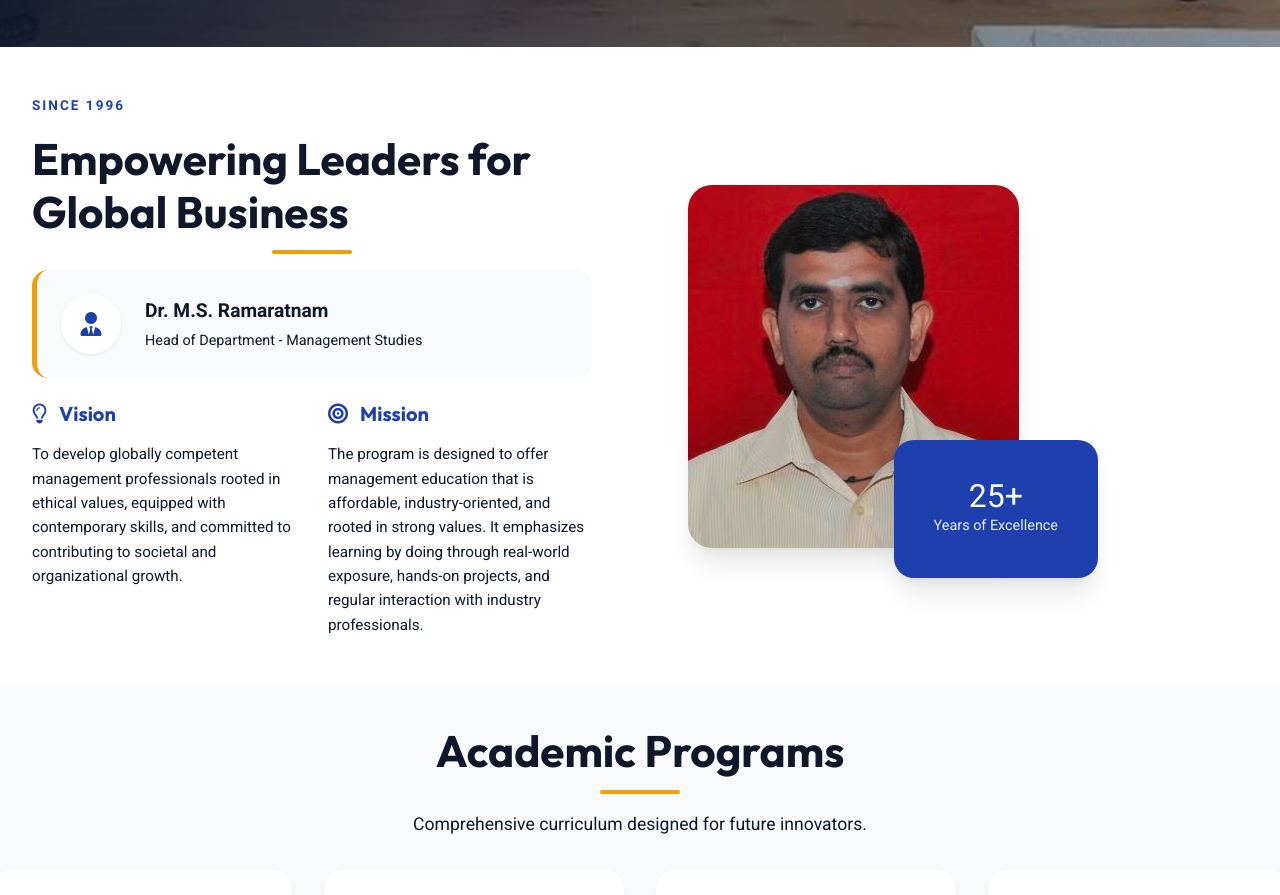
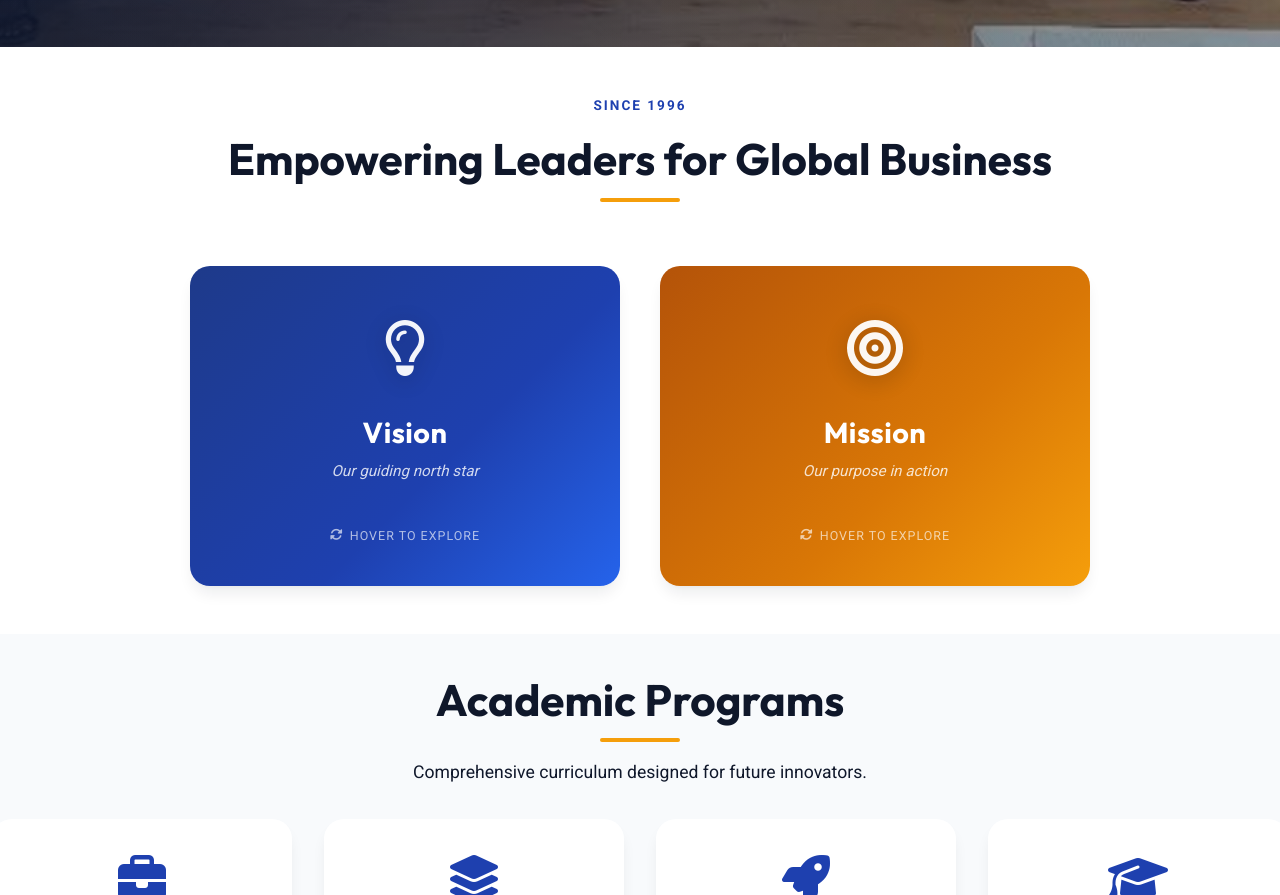
Before and after one commit to ReachskylineNew/mba, a plain HTML site: page index.html in a window 1280 px wide. Shown: the part 885-1780 px from the top of the page. Drawn offline with nearby package versions, Linux system fonts and the light colour scheme.

Commit message:
Updated content

```diff
--- a/index.html
+++ b/index.html
@@ -123,44 +123,53 @@
 
     <!-- About Section -->
     <section class="about" id="about">
-        <div class="container about-responsive-grid">
-            <div class="about-content">
+        <div class="container">
+            <div class="about-content-centered">
                 <div class="section-badge">Since 1996</div>
-                <h2 class="section-title">Empowering Leaders for Global Business</h2>
+                <h2 class="section-title text-center">Empowering Leaders for Global Business</h2>
 
-                <div class="hod-profile-card">
-                    <div class="hod-avatar">
-                        <i class="fa-solid fa-user-tie"></i>
+                <!-- Vision & Mission Flip Cards -->
+                <div class="vm-flip-grid">
+                    <!-- Vision Flip Card -->
+                    <div class="vm-flip-card">
+                        <div class="vm-flip-inner">
+                            <div class="vm-flip-front vm-vision-front">
+                                <div class="vm-icon">
+                                    <i class="fa-regular fa-lightbulb"></i>
+                                </div>
+                                <h3>Vision</h3>
+                                <p class="vm-tagline">Our guiding north star</p>
+                                <div class="vm-flip-hint"><i class="fa-solid fa-rotate"></i> Hover to explore</div>
+                            </div>
+                            <div class="vm-flip-back vm-vision-back">
+                                <div class="vm-icon-back">
+                                    <i class="fa-regular fa-lightbulb"></i>
+                                </div>
+                                <h3>Our Vision</h3>
+                                <p>To develop globally competent management professionals rooted in ethical values, equipped with contemporary skills, and committed to contributing to societal and organizational growth.</p>
+                            </div>
+                        </div>
                     </div>
-                    <div class="hod-details">
-                        <strong>Dr. M.S. Ramaratnam</strong>
-                        <span>Head of Department - Management Studies</span>
-                    </div>
-                </div>
 
-                <div class="strategy-grid">
-                    <div class="strategy-item">
-                        <h3><i class="fa-regular fa-lightbulb"></i> Vision</h3>
-                        <p>To develop globally competent management professionals rooted in ethical values, equipped
-                            with contemporary skills, and committed to contributing to societal and organizational
-                            growth.</p>
-                    </div>
-                    <div class="strategy-item">
-                        <h3><i class="fa-solid fa-bullseye"></i> Mission</h3>
-                        <p>The program is designed to offer management education that is affordable, industry-oriented,
-                            and rooted in strong values. It emphasizes learning by doing through real-world exposure,
-                            hands-on projects, and regular interaction with industry professionals.</p>
-                    </div>
-                </div>
-            </div>
-
-            <div class="about-visual">
-                <div class="img-wrapper">
-                    <img src="assets/images/mba-hod.png" alt="Faculty of Management Studies Excellence"
-                        class="main-img">
-                    <div class="stat-card">
-                        <span class="stat-number">25+</span>
-                        <span class="stat-label">Years of Excellence</span>
+                    <!-- Mission Flip Card -->
+                    <div class="vm-flip-card">
+                        <div class="vm-flip-inner">
+                            <div class="vm-flip-front vm-mission-front">
+                                <div class="vm-icon">
+                                    <i class="fa-solid fa-bullseye"></i>
+                                </div>
+                                <h3>Mission</h3>
+                                <p class="vm-tagline">Our purpose in action</p>
+                                <div class="vm-flip-hint"><i class="fa-solid fa-rotate"></i> Hover to explore</div>
+                            </div>
+                            <div class="vm-flip-back vm-mission-back">
+                                <div class="vm-icon-back">
+                                    <i class="fa-solid fa-bullseye"></i>
+                                </div>
+                                <h3>Our Mission</h3>
+                                <p>The program is designed to offer management education that is affordable, industry-oriented, and rooted in strong values. It emphasizes learning by doing through real-world exposure, hands-on projects, and regular interaction with industry professionals.</p>
+                            </div>
+                        </div>
                     </div>
                 </div>
             </div>
--- a/script.js
+++ b/script.js
@@ -76,6 +76,16 @@ document.addEventListener('DOMContentLoaded', () => {
     document.querySelectorAll('.program-flip-card').forEach(card => {
         card.addEventListener('click', () => {
             card.classList.toggle('flipped');
+        });
+    });
+
+    // Tap-to-flip for Vision & Mission cards (tablet/touch devices)
+    document.querySelectorAll('.vm-flip-card').forEach(card => {
+        card.addEventListener('click', () => {
+            // Only apply on smaller screens where hover doesn't work
+            if (window.innerWidth <= 991) {
+                card.classList.toggle('touched');
+            }
         });
     });
 
--- a/style.css
+++ b/style.css
@@ -811,13 +811,230 @@ img {
     background: var(--white);
 }
 
-.about-responsive-grid {
+.about-content-centered {
+    text-align: center;
+    max-width: 900px;
+    margin: 0 auto;
+}
+
+.about-content-centered .section-badge {
+    margin-bottom: 1rem;
+}
+
+.about-content-centered .section-title {
+    margin-bottom: 3rem;
+}
+
+/* ======================
+   VISION & MISSION FLIP CARDS
+   ====================== */
+
+.vm-flip-grid {
     display: grid;
     grid-template-columns: 1fr 1fr;
-    gap: 6rem;
-    align-items: center;
-}
-
+    gap: 2.5rem;
+    margin-top: 2rem;
+}
+
+.vm-flip-card {
+    perspective: 1200px;
+    height: 320px;
+    cursor: pointer;
+}
+
+.vm-flip-inner {
+    position: relative;
+    width: 100%;
+    height: 100%;
+    transition: transform 0.7s cubic-bezier(0.4, 0.2, 0.2, 1);
+    transform-style: preserve-3d;
+}
+
+.vm-flip-card:hover .vm-flip-inner {
+    transform: rotateY(180deg);
+}
+
+/* Touch-tap support for mobile */
+.vm-flip-card.touched .vm-flip-inner {
+    transform: rotateY(180deg);
+}
+
+.vm-flip-front,
+.vm-flip-back {
+    position: absolute;
+    top: 0;
+    left: 0;
+    width: 100%;
+    height: 100%;
+    border-radius: 20px;
+    padding: 2.5rem 2rem;
+    display: flex;
+    flex-direction: column;
+    align-items: center;
+    justify-content: center;
+    -webkit-backface-visibility: hidden;
+    backface-visibility: hidden;
+    text-align: center;
+    box-shadow: var(--shadow-lg);
+    overflow: hidden;
+}
+
+/* Vision – Front */
+.vm-vision-front {
+    background: linear-gradient(135deg, #1e3a8a 0%, #1e40af 60%, #2563eb 100%);
+    color: var(--white);
+}
+
+/* Mission – Front */
+.vm-mission-front {
+    background: linear-gradient(135deg, #b45309 0%, #d97706 60%, #f59e0b 100%);
+    color: var(--white);
+}
+
+/* Shared FRONT styles */
+.vm-flip-front .vm-icon {
+    font-size: 3.5rem;
+    margin-bottom: 1.25rem;
+    opacity: 0.95;
+    filter: drop-shadow(0 4px 12px rgba(0,0,0,0.25));
+}
+
+.vm-flip-front h3 {
+    font-size: 1.8rem;
+    font-weight: 800;
+    color: var(--white);
+    margin-bottom: 0.6rem;
+    letter-spacing: 0.5px;
+}
+
+.vm-tagline {
+    font-size: 0.95rem;
+    opacity: 0.8;
+    margin-bottom: 1.5rem;
+    font-style: italic;
+}
+
+.vm-flip-hint {
+    margin-top: auto;
+    font-size: 0.78rem;
+    opacity: 0.65;
+    letter-spacing: 1px;
+    text-transform: uppercase;
+    display: flex;
+    align-items: center;
+    gap: 0.4rem;
+}
+
+/* Vision – Back */
+.vm-vision-back {
+    background: var(--white);
+    color: var(--slate-800);
+    transform: rotateY(180deg);
+    border: 2px solid rgba(30, 64, 175, 0.12);
+}
+
+/* Mission – Back */
+.vm-mission-back {
+    background: var(--white);
+    color: var(--slate-800);
+    transform: rotateY(180deg);
+    border: 2px solid rgba(245, 158, 11, 0.2);
+}
+
+/* Shared BACK styles */
+.vm-flip-back .vm-icon-back {
+    font-size: 2rem;
+    margin-bottom: 1rem;
+}
+
+.vm-vision-back .vm-icon-back {
+    color: var(--primary-blue);
+}
+
+.vm-mission-back .vm-icon-back {
+    color: var(--accent-gold);
+}
+
+.vm-flip-back h3 {
+    font-size: 1.3rem;
+    font-weight: 800;
+    margin-bottom: 1rem;
+    color: var(--slate-900);
+}
+
+.vm-vision-back h3 {
+    color: var(--primary-blue);
+}
+
+.vm-mission-back h3 {
+    color: var(--dark-gold);
+}
+
+.vm-flip-back p {
+    font-size: 0.95rem;
+    line-height: 1.75;
+    color: var(--slate-700);
+}
+
+/* Responsive: stack on tablet/mobile */
+@media (max-width: 768px) {
+    .vm-flip-grid {
+        grid-template-columns: 1fr;
+        gap: 1.5rem;
+    }
+
+    .vm-flip-card {
+        height: auto;
+        min-height: 280px;
+    }
+
+    .vm-flip-front,
+    .vm-flip-back {
+        position: relative;
+        height: auto;
+        min-height: 280px;
+    }
+
+    /* On mobile, disable 3D flip – show both cards flat */
+    .vm-flip-inner {
+        transform: none !important;
+        display: flex;
+        flex-direction: column;
+        gap: 1rem;
+        transform-style: flat;
+    }
+
+    .vm-flip-back {
+        transform: none;
+        -webkit-backface-visibility: visible;
+        backface-visibility: visible;
+    }
+
+    .vm-flip-front {
+        -webkit-backface-visibility: visible;
+        backface-visibility: visible;
+    }
+
+    .vm-flip-hint {
+        display: none;
+    }
+}
+
+@media (max-width: 991px) and (min-width: 769px) {
+    .vm-flip-grid {
+        gap: 1.5rem;
+    }
+
+    .vm-flip-card {
+        height: 300px;
+    }
+
+    .vm-flip-front, .vm-flip-back {
+        padding: 2rem 1.5rem;
+    }
+}
+
+/* Keep old section-badge, section-title, img-wrapper, stat-card styles for other sections */
 .img-wrapper {
     position: relative;
 }
@@ -885,95 +1102,6 @@ img {
 .text-left.section-title::after {
     left: 0;
     transform: none;
-}
-
-.hod-profile-card {
-    display: flex;
-    align-items: center;
-    gap: 1.5rem;
-    padding: 1.5rem;
-    background: var(--slate-50);
-    border-radius: 16px;
-    margin-bottom: 1.5rem;
-    border-left: 5px solid var(--accent-gold);
-}
-
-.hod-avatar {
-    width: 60px;
-    height: 60px;
-    background: var(--white);
-    border-radius: 50%;
-    display: flex;
-    align-items: center;
-    justify-content: center;
-    font-size: 1.5rem;
-    color: var(--primary-blue);
-    box-shadow: var(--shadow-sm);
-}
-
-.hod-details strong {
-    display: block;
-    font-size: 1.2rem;
-}
-
-.hod-details span {
-    font-size: 0.9rem;
-    color: var(--slate-500);
-}
-
-.strategy-grid {
-    display: grid;
-    grid-template-columns: 1fr 1fr;
-    gap: 2rem;
-}
-
-.strategy-item h3 {
-    font-size: 1.25rem;
-    margin-bottom: 1rem;
-    display: flex;
-    align-items: center;
-    gap: 0.75rem;
-    color: var(--primary-blue);
-}
-
-.strategy-item p {
-    font-size: 0.95rem;
-    color: var(--slate-600);
-}
-
-.strategy-item ul {
-    font-size: 0.95rem;
-    color: var(--slate-600);
-}
-
-.strategy-item li {
-    margin-bottom: 0.5rem;
-    display: flex;
-    align-items: center;
-    gap: 0.5rem;
-}
-
-.strategy-item li i {
-    color: var(--accent-gold);
-    font-size: 0.8rem;
-}
-
-@media (max-width: 991px) {
-    .about-responsive-grid {
-        grid-template-columns: 1fr;
-        gap: 4rem;
-    }
-
-    .about-visual {
-        max-width: 500px;
-        margin: 0 auto;
-    }
-
-    .stat-card {
-        padding: 1.5rem;
-        bottom: -20px;
-        right: -20px;
-    }
 }
 
 /*
```
